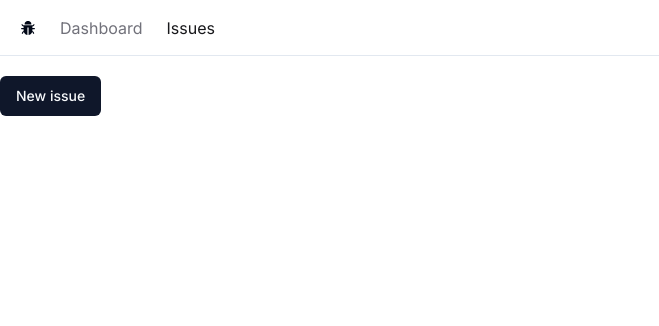
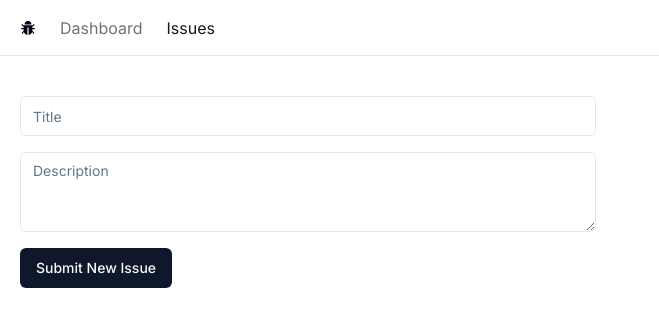
Before and after one commit to miguelgbandeira/issue-tracker, a Next.js app: page /issues in a window 1280 px wide. Shown: the top 326 px of the page, without its empty margins (0-659 px from the left). Built offline with nearby package versions, Linux system fonts and the light colour scheme.

Commit message:
Build the new issue page

```diff
--- a/app/issues/page.tsx
+++ b/app/issues/page.tsx
@@ -1,5 +1,13 @@
 import { Button } from "@/components/ui/button";
+import { Input } from "@/components/ui/input";
+import { Textarea } from "@/components/ui/textarea";
 
 export default function IssuesPage() {
-  return <Button>New issue</Button>;
+  return (
+    <div className="max-w-xl space-y-4">
+      <Input placeholder="Title" />
+      <Textarea placeholder="Description" />
+      <Button>Submit New Issue</Button>
+    </div>
+  );
 }
--- a/app/layout.tsx
+++ b/app/layout.tsx
@@ -25,7 +25,7 @@
         )}
       >
         <Navbar />
-        <main>{children}</main>
+        <main className="p-5">{children}</main>
       </body>
     </html>
   );
--- /dev/null
+++ b/components/ui/input.tsx
@@ -0,0 +1,25 @@
+import * as React from "react"
+
+import { cn } from "@/lib/utils"
+
+export interface InputProps
+  extends React.InputHTMLAttributes<HTMLInputElement> {}
+
+const Input = React.forwardRef<HTMLInputElement, InputProps>(
+  ({ className, type, ...props }, ref) => {
+    return (
+      <input
+        type={type}
+        className={cn(
+          "flex h-10 w-full rounded-md border border-input bg-background px-3 py-2 text-sm ring-offset-background file:border-0 file:bg-transparent file:text-sm file:font-medium placeholder:text-muted-foreground focus-visible:outline-none focus-visible:ring-2 focus-visible:ring-ring focus-visible:ring-offset-2 disabled:cursor-not-allowed disabled:opacity-50",
+          className
+        )}
+        ref={ref}
+        {...props}
+      />
+    )
+  }
+)
+Input.displayName = "Input"
+
+export { Input }
--- /dev/null
+++ b/components/ui/textarea.tsx
@@ -0,0 +1,24 @@
+import * as React from "react"
+
+import { cn } from "@/lib/utils"
+
+export interface TextareaProps
+  extends React.TextareaHTMLAttributes<HTMLTextAreaElement> {}
+
+const Textarea = React.forwardRef<HTMLTextAreaElement, TextareaProps>(
+  ({ className, ...props }, ref) => {
+    return (
+      <textarea
+        className={cn(
+          "flex min-h-[80px] w-full rounded-md border border-input bg-background px-3 py-2 text-sm ring-offset-background placeholder:text-muted-foreground focus-visible:outline-none focus-visible:ring-2 focus-visible:ring-ring focus-visible:ring-offset-2 disabled:cursor-not-allowed disabled:opacity-50",
+          className
+        )}
+        ref={ref}
+        {...props}
+      />
+    )
+  }
+)
+Textarea.displayName = "Textarea"
+
+export { Textarea }
```
